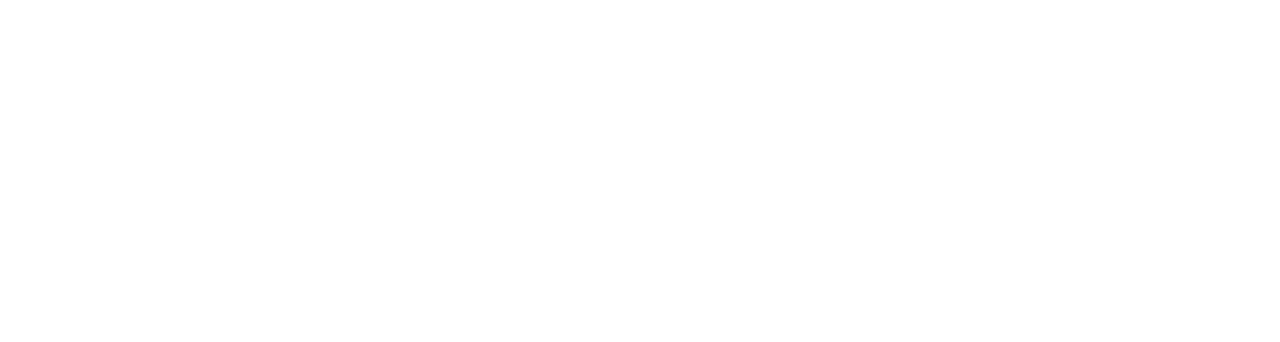
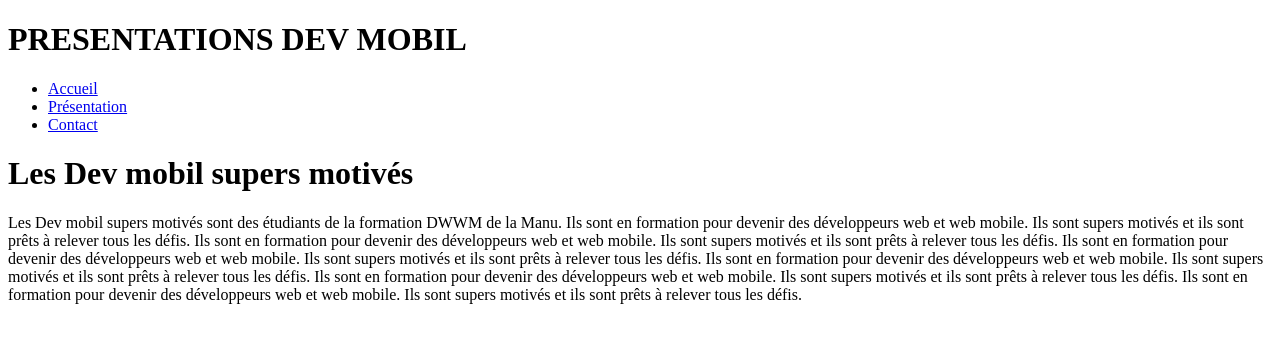
Before and after one commit to StevyMNS/decapi2, a plain HTML site: page index.html in a window 1280 px wide. Drawn offline with Linux system fonts and the light colour scheme.

Commit message:
Ajout de la page principale

```diff
--- a/index.html
+++ b/index.html
@@ -3,9 +3,24 @@
 <head>
     <meta charset="UTF-8">
     <meta name="viewport" content="width=device-width, initial-scale=1.0">
-    <title>Document</title>
+    <link rel="stylesheet" href="styles.css">
+    <title>PRESENTATIONS DEV MOBIL</title>
 </head>
 <body>
+    <header>
+        <h1>PRESENTATIONS DEV MOBIL</h1>
+        <nav>
+            <ul>
+                <li><a href="index.html">Accueil</a></li>
+                <li><a href="presentation.html">Présentation</a></li>
+                <li><a href="contact.html">Contact</a></li>
+            </ul>
+        </nav>
+    </header>
+    <main>
+        <h1>Les Dev mobil supers motivés</h1>
+        <p>Les Dev mobil supers motivés sont des étudiants de la formation DWWM de la Manu. Ils sont en formation pour devenir des développeurs web et web mobile. Ils sont supers motivés et ils sont prêts à relever tous les défis. Ils sont en formation pour devenir des développeurs web et web mobile. Ils sont supers motivés et ils sont prêts à relever tous les défis. Ils sont en formation pour devenir des développeurs web et web mobile. Ils sont supers motivés et ils sont prêts à relever tous les défis. Ils sont en formation pour devenir des développeurs web et web mobile. Ils sont supers motivés et ils sont prêts à relever tous les défis. Ils sont en formation pour devenir des développeurs web et web mobile. Ils sont supers motivés et ils sont prêts à relever tous les défis. Ils sont en formation pour devenir des développeurs web et web mobile. Ils sont supers motivés et ils sont prêts à relever tous les défis.</p>
+    </main>
 
 </body>
 </html>
```
